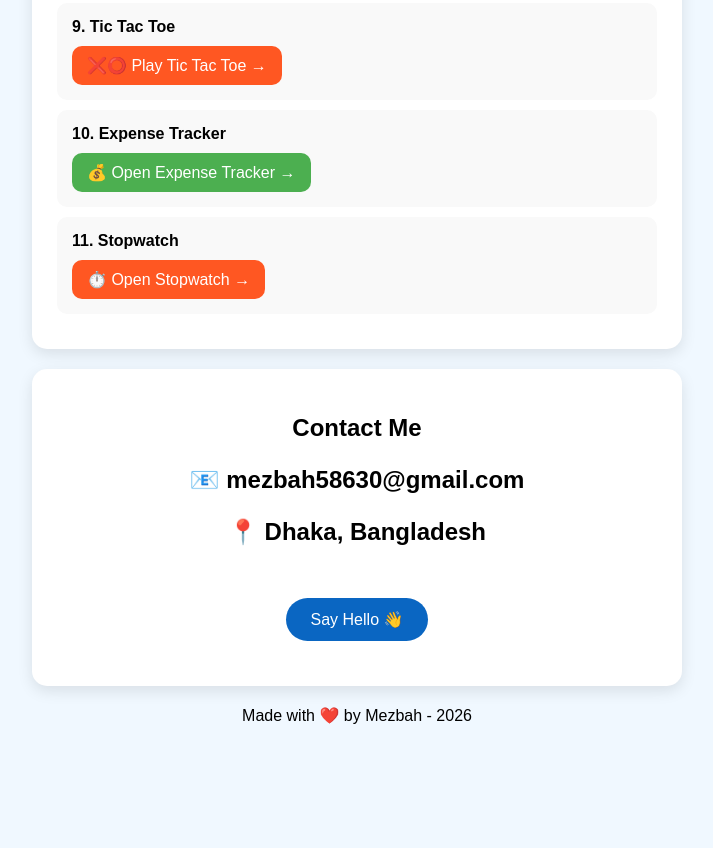
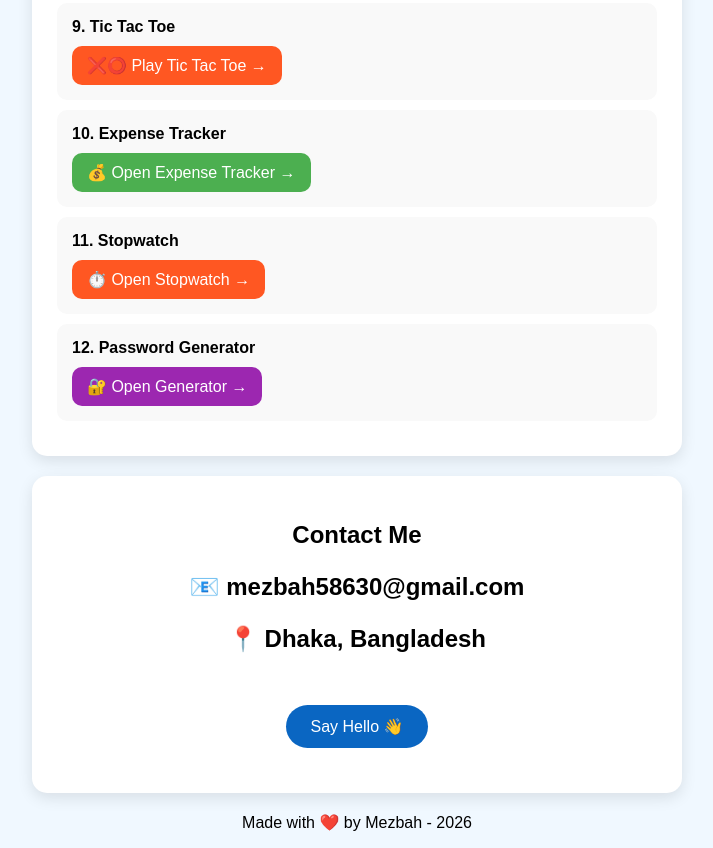
Before and after one commit to mezbah58630-stack/mezbah58630-stack.github.io, a plain HTML site: page index.html in a window 1280 px wide. Shown: the part 1778-2626 px from the top of the page, without its empty margins (283-996 px from the left). Before the commit the page ends 2519 px from the top, so only its background shows below. Drawn offline with Linux system fonts and the light colour scheme.

Commit message:
Update index.html

```diff
--- a/index.html
+++ b/index.html
@@ -61,7 +61,7 @@ button { background: #0a66c2; color: white; border: none; padding: 12px 25px; bo
 <div class="project"><b>9. Tic Tac Toe</b><br><a href="tictactoe.html" style="background:#ff5722;color:white;padding:10px 15px;border-radius:10px;text-decoration:none;display:inline-block;margin-top:10px;">❌⭕ Play Tic Tac Toe →</a></div>
 
 <div class="project"><b>10. Expense Tracker</b><br><a href="expense.html" style="background:#4caf50;color:white;padding:10px 15px;border-radius:10px;text-decoration:none;display:inline-block;margin-top:10px;">💰 Open Expense Tracker →</a></div>
-<div class="project"><b>11. Stopwatch</b><br><a href="stopwatch.html" style="background:#ff5722;color:white;padding:10px 15px;border-radius:10px;text-decoration:none;display:inline-block;margin-top:10px;">⏱️ Open Stopwatch →</a></div>
+<div class="project"><b>11. Stopwatch</b><br><a href="stopwatch.html" style="background:#ff5722;color:white;padding:10px 15px;border-radius:10px;text-decoration:none;display:inline-block;margin-top:10px;">⏱️ Open Stopwatch →</a></div><div class="project"><b>12. Password Generator</b><br><a href="password.html" style="background:#9c27b0;color:white;padding:10px 15px;border-radius:10px;text-decoration:none;display:inline-block;margin-top:10px;">🔐 Open Generator →</a></div>
 </div>
 
 <div class="box">
```
